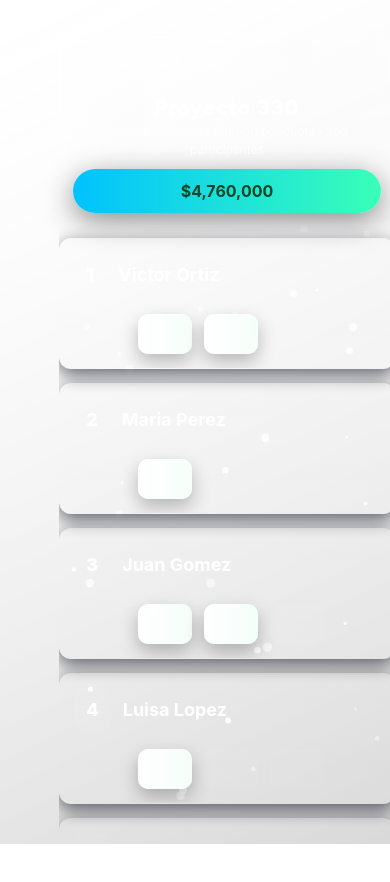
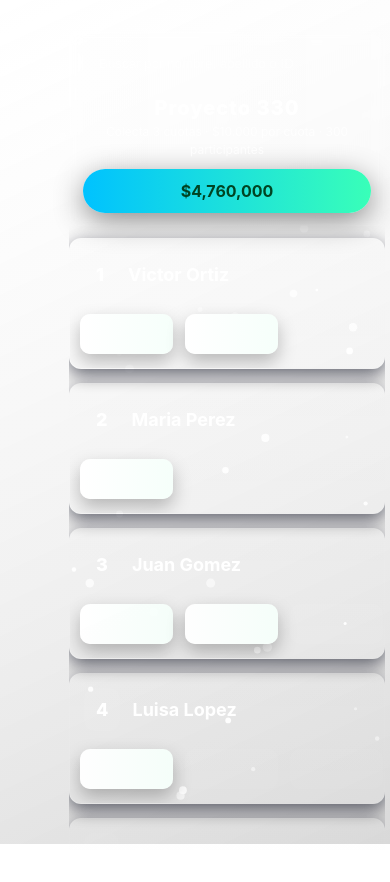
Before and after one commit to ortizvictorw/iepe-330, a React (Vite) app: page / in a window 390 px wide. Shown: the top 882 px of the page. Built offline with nearby package versions, Linux system fonts and the light colour scheme.

Commit message:
style: adjust board container and button dimensions for improved mobile layout

```diff
--- a/src/components/Board.css
+++ b/src/components/Board.css
@@ -120,16 +120,16 @@
 /* footer removed */
 
 @media (max-width: 900px) {
-  .board-container { width: 92vw }
+  .board-container { width: 93vw }
   .board-search { max-width: 100% }
-  .ac { width:64px; height:44px }
+  .ac { width:93px; height:44px }
   .board-name { font-size:16px }
   .project { font-size:20px }
 }
 
 @media (max-width: 520px) {
-  .board-container { width: 98vw }
-  .ac { width:54px; height:40px }
+  .board-container { width: 93vw }
+  .ac { width:93px; height:40px }
   .board-topbar.elegant { padding: 12px 14px }
   .board-list.wide { padding: 12px 0 80px 0 }
 
```
